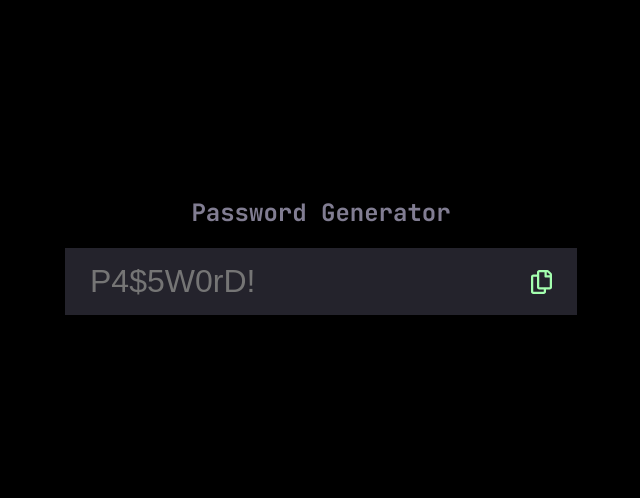
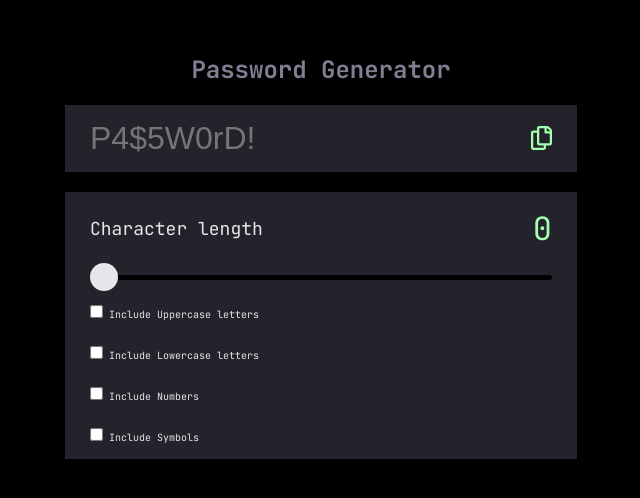
Before and after one commit to AssSam7/fem-password-generator, a website: page index.html in a window 1280 px wide. Shown: the part 144-642 px from the top of the page, without its empty margins (319-959 px from the left). Drawn offline with Linux system fonts and the light colour scheme.

Commit message:
Finishing the UI/UX of Range Input

```diff
--- a/app.js
+++ b/app.js
@@ -4,6 +4,8 @@ const includeUppercaseCharsInput = document.querySelector("#includeUppercase");
 const includeLowercaseCharsInput = document.querySelector("#includeLowercase");
 const includeNumCharsInput = document.querySelector("#includeNumbers");
 const includeSymbolsInput = document.querySelector("#includeSymbols");
+const charLengthInput = document.querySelector("#charLength");
+const charLengthValueEl = document.querySelector(".char_length--value");
 const submitBtn = document.querySelector("#submitBtn");
 
 /* Necessary variables */
@@ -75,7 +77,7 @@ includeSymbolsInput.addEventListener("change", (e) => {
   }
 });
 
-submitBtn.addEventListener("click", () => {
+/* submitBtn.addEventListener("click", () => {
   if (passLengthInput.value) {
     console.log(
       getRandomChars(
@@ -84,4 +86,14 @@ submitBtn.addEventListener("click", () => {
       ).join("")
     );
   }
+}); */
+
+charLengthInput.addEventListener("input", () => {
+  const min = charLengthInput.min;
+  const max = charLengthInput.max;
+  const currentVal = charLengthInput.value;
+  charLengthValueEl.textContent = currentVal;
+
+  charLengthInput.style.backgroundSize =
+    ((currentVal - min) / (max - min)) * 100 + "% 100%";
 });
--- a/index.html
+++ b/index.html
@@ -52,7 +52,29 @@
             class="icon__copy"
           />
         </div>
-        <div class="passgen__box--generator"></div>
+        <div class="passgen__box--generator">
+          <div class="char_length">
+            <div class="char_length--label">Character length</div>
+            <p class="char_length--value">0</p>
+          </div>
+          <input type="range" value="0" min="1" max="20" id="charLength" />
+          <label class="include_uppercase_chars">
+            <input type="checkbox" id="includeUppercase" />
+            <span>Include Uppercase letters</span>
+          </label>
+          <label class="include_lowercase_chars">
+            <input type="checkbox" id="includeLowercase" />
+            <span>Include Lowercase letters</span>
+          </label>
+          <label class="include_number_chars">
+            <input type="checkbox" id="includeNumbers" />
+            <span>Include Numbers</span>
+          </label>
+          <label class="include_symbol_chars">
+            <input type="checkbox" id="includeSymbols" />
+            <span>Include Symbols</span>
+          </label>
+        </div>
       </main>
     </div>
 
--- a/scss/_layout.scss
+++ b/scss/_layout.scss
@@ -14,6 +14,10 @@
   }
 
   &__box {
+    display: flex;
+    flex-direction: column;
+    gap: 2rem;
+
     &--result {
       padding: 1.5rem 2.5rem;
       background-color: $color-dark-grey;
@@ -32,6 +36,28 @@
     }
 
     &--generator {
+      padding: 1.5rem 2.5rem;
+      background-color: $color-dark-grey;
+      color: $color-light-white;
+
+      display: flex;
+      flex-direction: column;
+      gap: 2.5rem;
+
+      .char_length {
+        display: flex;
+        justify-content: space-between;
+        align-items: center;
+
+        &--label {
+          font-size: map-get($map: $font-sizes-map, $key: "body");
+        }
+
+        &--value {
+          color: $color-primary;
+          font-size: map-get($map: $font-sizes-map, $key: "heading-large");
+        }
+      }
     }
   }
 }
@@ -45,3 +71,50 @@
     }
   }
 }
+
+input[type="range"] {
+  -webkit-appearance: none;
+  background: #000;
+  height: 5px;
+  border-radius: 50px;
+  background-image: linear-gradient($color-light-primary, $color-primary);
+  background-size: 0% 100%;
+  background-repeat: no-repeat;
+}
+
+input[type="range"]::-webkit-slider-thumb {
+  -webkit-appearance: none; /* clear browser thumb */
+  width: 28px;
+  height: 28px;
+  background-color: $color-light-white;
+  border-radius: 100%;
+
+  &:hover {
+    background-color: $color-very-dark-grey;
+    border: 1px solid $color-primary;
+  }
+}
+
+/******** Firefox ********/
+input[type="range"]::-moz-range-progress {
+  appearance: none;
+  background: $color-primary;
+  outline: none;
+  height: 0.5rem;
+}
+
+input[type="range"]::-moz-range-track {
+  background: #000;
+  height: 0.5rem;
+}
+
+input[type="range"]::-moz-range-thumb {
+  height: 28px;
+  width: 28px;
+  border-radius: 100%;
+
+  &:hover {
+    background-color: $color-very-dark-grey;
+    border: 1px solid $color-primary;
+  }
+}
--- a/scss/_variables.scss
+++ b/scss/_variables.scss
@@ -2,6 +2,7 @@
 
 /* Colors */
 $color-primary: #a4ffaf;
+$color-light-primary: #bcf7c3;
 $color-light-white: #e6e5ea;
 $color-grey: #817d92;
 $color-dark-grey: #24232c;
```
Also changed, not shown: style.css, 1 other file.
